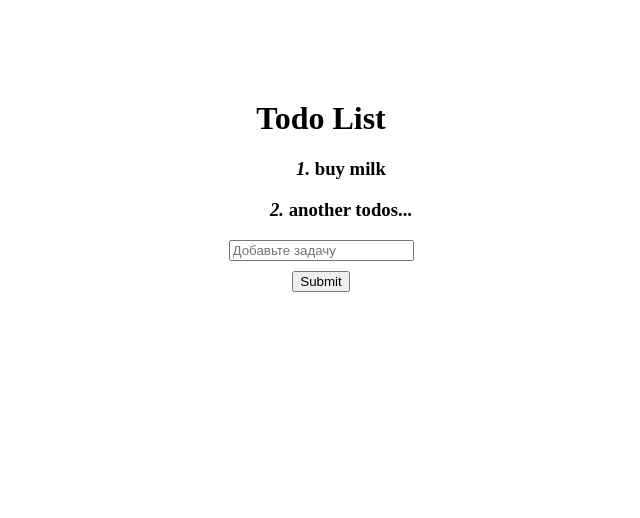
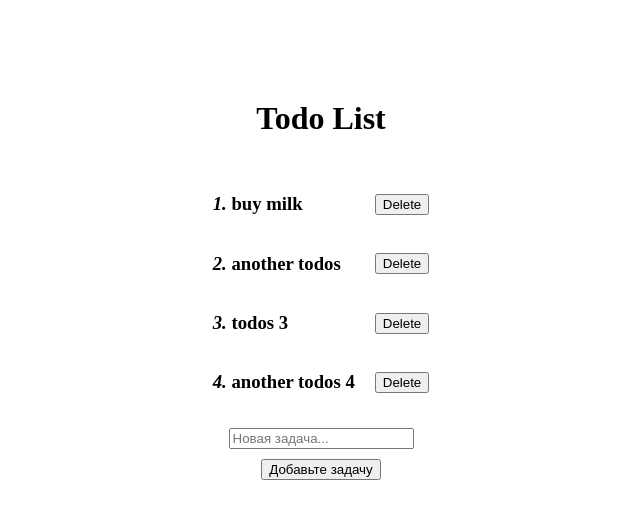
Before and after one commit to kravtsovRoman/tasks.github.io, a React (Create React App) app in the folder react-practice/: page / in a window 1280 px wide. Shown: the top 518 px of the page, without its empty margins (319-959 px from the left). Built offline with nearby package versions, Linux system fonts and the light colour scheme; the HTML template or start-up script is replaced by a standard one.

Commit message:
enable delete todo

```diff
--- a/react-practice/src/app.css
+++ b/react-practice/src/app.css
@@ -16,3 +16,20 @@ body ul {
 .add-todo input {
     margin-bottom: 10px;
 }
+.todo-list {
+    width: 500px;
+    margin: 0 auto;
+}
+.todo-list ul {
+    display: inline-block;
+    text-align: left;
+    padding: 0;
+}
+.todo-list li {
+    display: flex;
+    align-items: center;
+    justify-content: space-between;
+}
+.todo-list li h3 {
+    margin-right: 20px;
+}
--- a/react-practice/src/components/AddTodo.js
+++ b/react-practice/src/components/AddTodo.js
@@ -4,8 +4,8 @@ function AddTodo(props) {
 
     return (
         <form className="add-todo" onSubmit={props.addTodo}>
-            <input type="text" name="todo" placeholder="Добавьте задачу" />
-            <input type="submit" />
+            <input type="text" name="todo" placeholder="Новая задача..." />
+            <input type="submit" value="Добавьте задачу" />
         </form>
     );
 }
--- a/react-practice/src/components/Todo.js
+++ b/react-practice/src/components/Todo.js
@@ -5,30 +5,45 @@ class Todo extends React.Component {
     constructor(props) {
         super(props);
         this.handleAddTodo = this.handleAddTodo.bind(this);
+        this.handleDeletetodo = this.handleDeletetodo.bind(this);
 
         this.state = {
             todos: [
                 { id: 1, text: 'buy milk' },
-                { id: 2, text: 'another todos...' }
-            ]
+                { id: 2, text: 'another todos' },
+                { id: 3, text: 'todos 3' },
+                { id: 4, text: 'another todos 4' },
+            ],
+            count: 5
         }
     }
 
     handleAddTodo(e) {
         e.preventDefault();
-        let idTodo = this.state.todos.length + 1;
+        let idTodo = this.state.count + 1;
+        console.log(idTodo)
         let newTodo = e.target.todo.value;
+
+        if (!newTodo) return false;
         this.setState({
-            todos: [...this.state.todos, { id: idTodo, text: newTodo }]
+            todos: [...this.state.todos, { id: idTodo, text: newTodo }],
+            count: idTodo
         })
         e.target.todo.value = '';
+    }
+
+    handleDeletetodo(i) {
+        console.log(i)
+        this.setState({
+            todos: this.state.todos.filter(el => el.id !== i)
+        })
     }
 
     render() {
         return (
             <div>
                 <h1>Todo List</h1>
-                <TodoList addTodo={this.handleAddTodo} todos={this.state.todos} />
+                <TodoList deleteTodo={this.handleDeletetodo} addTodo={this.handleAddTodo} todos={this.state.todos} />
             </div>
         )
     }
--- a/react-practice/src/components/TodoList.js
+++ b/react-practice/src/components/TodoList.js
@@ -6,15 +6,16 @@ class TodoList extends React.Component {
 
 	render() {
 		return (
-			<div>
+			<div className="todo-list">
 				<ul>
-					{this.props.todos.map((item) => {
+					{this.props.todos.map((item, i) => {
 						return (
-							<li key={item.id}>
+							<li key={i + 1}>
 								<h3>
-									<i>{item.id}. </i>
+									<i>{i + 1}. </i>
 									{item.text}
 								</h3>
+								<button type="button" onClick={() => { this.props.deleteTodo(item.id) }}>Delete</button>
 							</li>
 						)
 					})}
```
